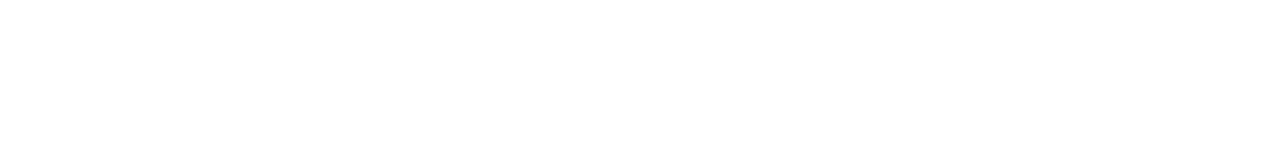
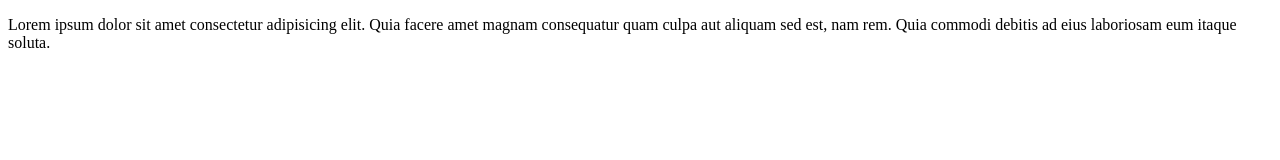
Before and after one commit to YashrajMishra98/git-learn, a plain HTML site: page index.html in a window 1280 px wide. Drawn offline with Linux system fonts and the light colour scheme.

Commit message:
Add Paragraph to code

```diff
--- a/index.html
+++ b/index.html
@@ -6,6 +6,6 @@
     <title>Git_Website</title>
 </head>
 <body>
-
+    <p>Lorem ipsum dolor sit amet consectetur adipisicing elit. Quia facere amet magnam consequatur quam culpa aut aliquam sed est, nam rem. Quia commodi debitis ad eius laboriosam eum itaque soluta.</p>
 </body>
 </html>
```
